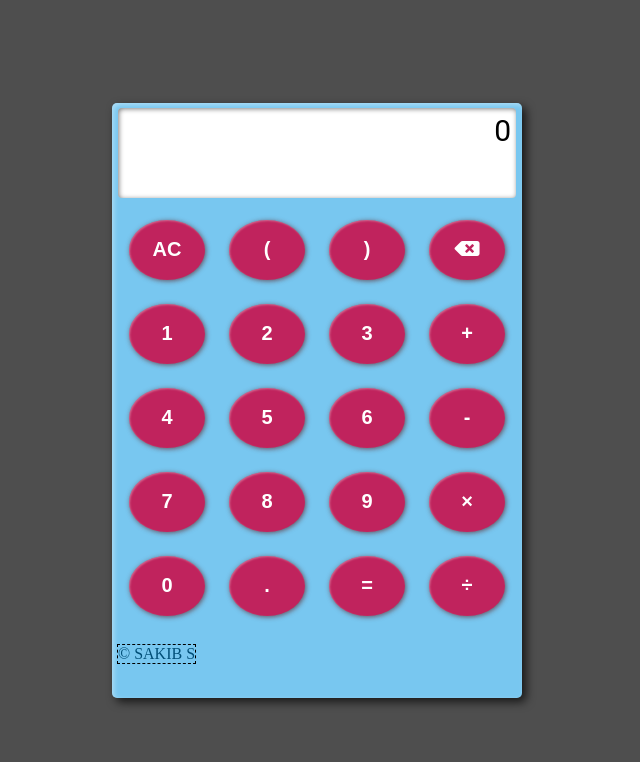
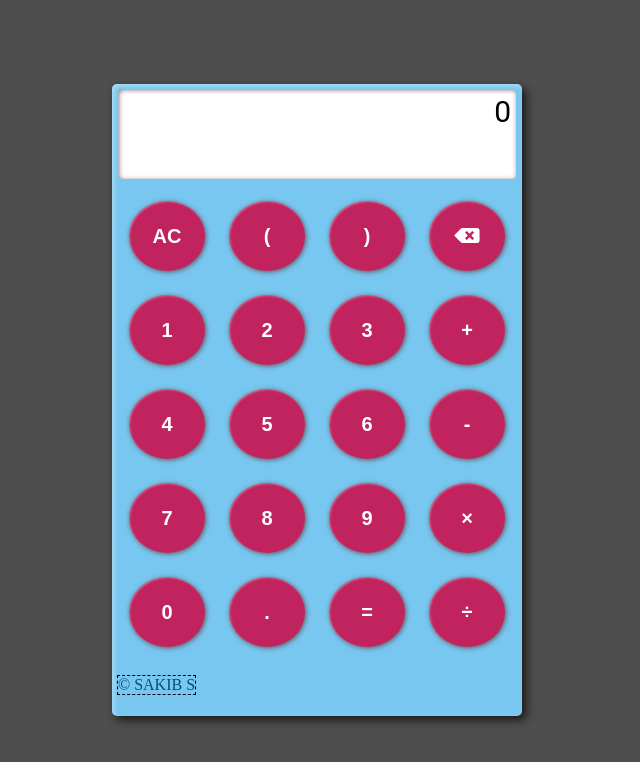
Before and after one commit to WEBSAIB/CalculatorV.1, a plain HTML site: page index.html in a window 1280 px wide. Shown: the whole page, without its empty margins (323-963 px from the left). Drawn offline with Linux system fonts and the light colour scheme.

Commit message:
Update index.html

```diff
--- a/index.html
+++ b/index.html
@@ -105,8 +105,10 @@
    @media only screen and (min-width: 768px) {
       .calculator {
         width: 400px;
-
       }
+     .input button {
+      height: 70px;
+    }
      }
   </style>
 </head>
```
